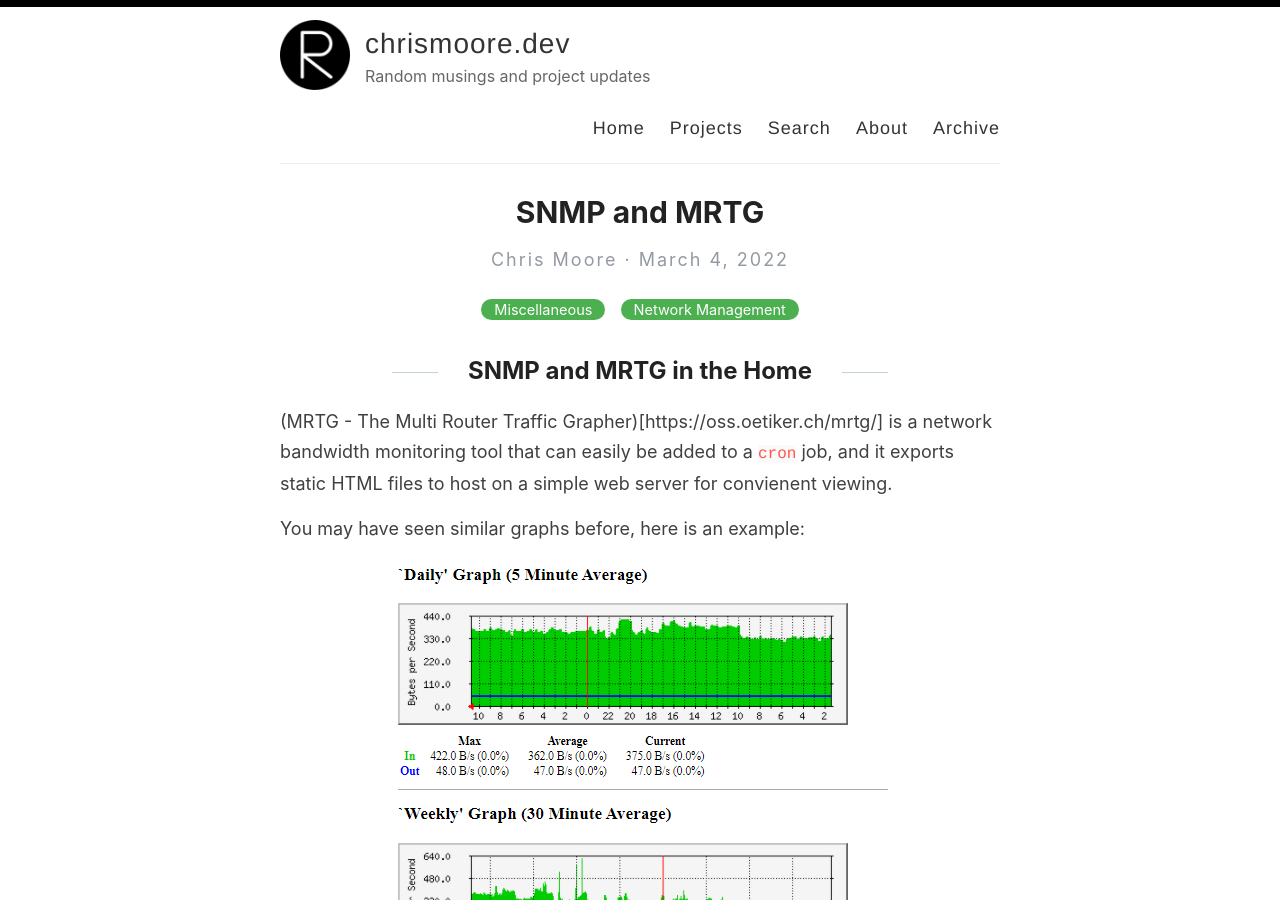
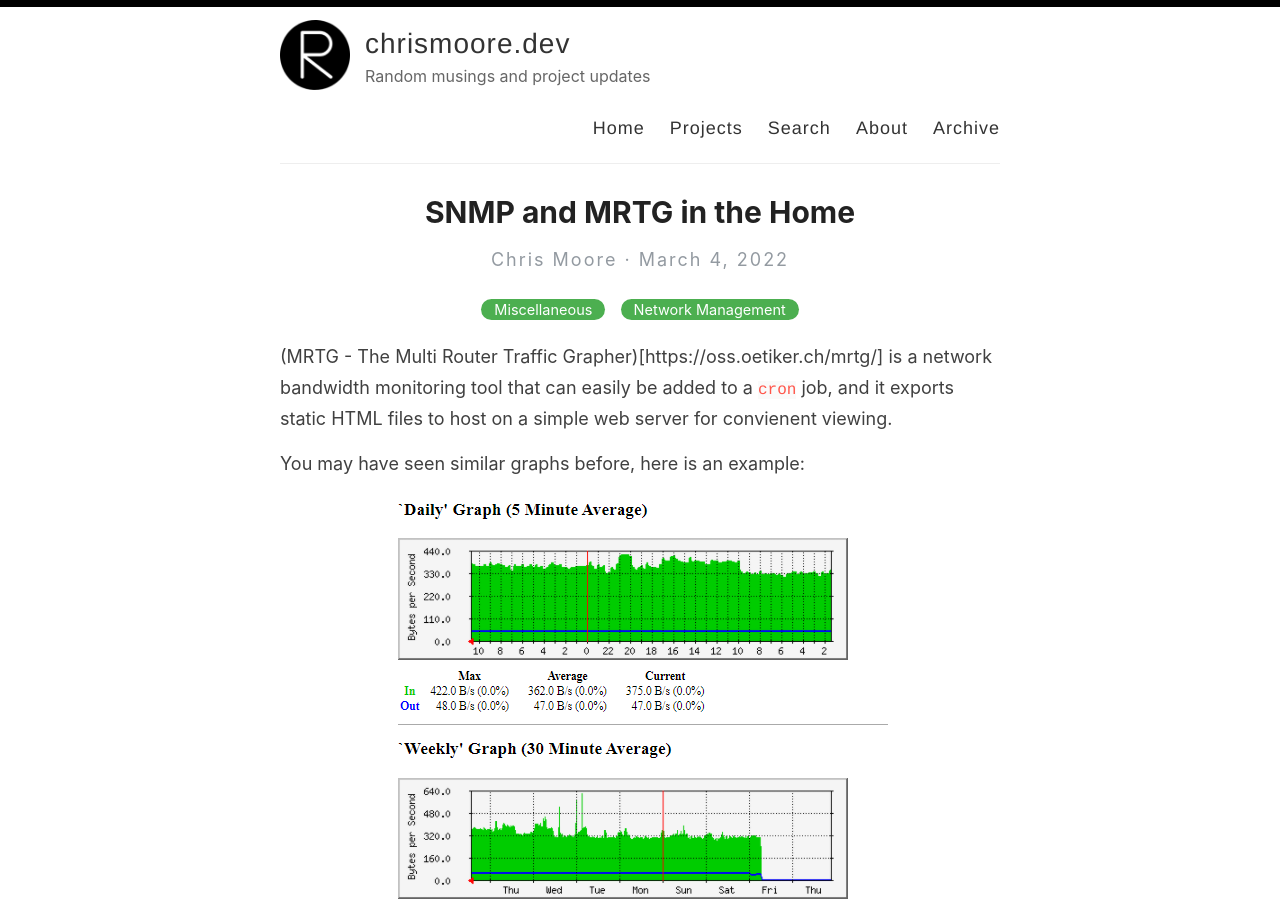
Before and after one commit to chrismooredev/chrismooredev.github.io, a Jekyll site: the page built from _posts/2022-03-04-snmp-mrtg.md, in a window 1280 px wide and 900 px high. Built offline with Jekyll 4.4.1, drawn with Linux system fonts in a browser that asks for light colours.

```diff
--- a/_config.yml
+++ b/_config.yml
@@ -29,7 +29,7 @@ footer-links:
   linkedin: chrismoore-netsec
   pinterest:
   rss: rss
-  twitter:
+  twitter: chrismooredev
   stackoverflow:
   youtube: # channel/<your_long_string> or user/<user-name>
   googleplus: # anything in your profile username that comes after plus.google.com/
--- a/_posts/2022-03-04-snmp-mrtg.md
+++ b/_posts/2022-03-04-snmp-mrtg.md
@@ -1,10 +1,8 @@
 ---
 layout: post
-title: SNMP and MRTG
+title: SNMP and MRTG in the Home
 categories: [Miscellaneous, "Network Management"]
 ---
-
-## SNMP and MRTG in the Home
 
 (MRTG - The Multi Router Traffic Grapher)[https://oss.oetiker.ch/mrtg/] is a network bandwidth monitoring tool that can easily be added to a `cron` job, and it exports static HTML files to host on a simple web server for convienent viewing.
 
```
